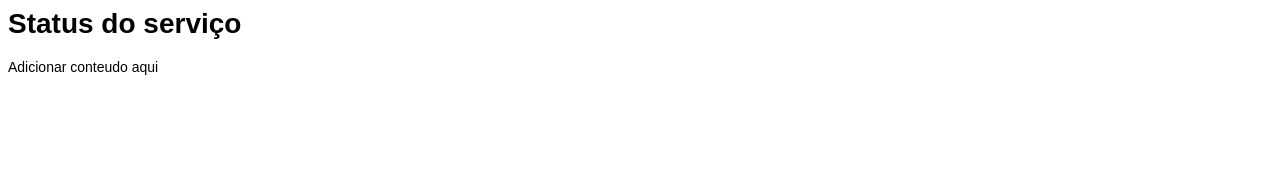
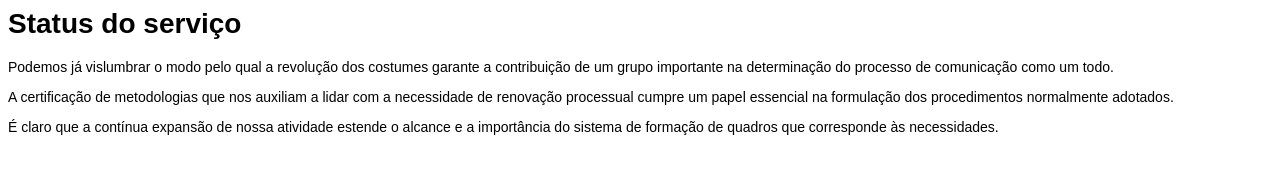
Before and after one commit to gustavopereiraliceusantista/operacao-software-aplicativos, a plain HTML site: page status.html in a window 1280 px wide. Drawn offline with Linux system fonts and the light colour scheme.

Commit message:
Meu commit fixes #4

```diff
--- a/status.html
+++ b/status.html
@@ -2,5 +2,7 @@
 
 <div>
     <h1>Status do serviço</h1>
-    <p>Adicionar conteudo aqui</p>
+    <p>Podemos já vislumbrar o modo pelo qual a revolução dos costumes garante a contribuição de um grupo importante na determinação do processo de comunicação como um todo.</p>
+    <p>A certificação de metodologias que nos auxiliam a lidar com a necessidade de renovação processual cumpre um papel essencial na formulação dos procedimentos normalmente adotados.</p>
+    <p>É claro que a contínua expansão de nossa atividade estende o alcance e a importância do sistema de formação de quadros que corresponde às necessidades.</p>
 </div>
```
